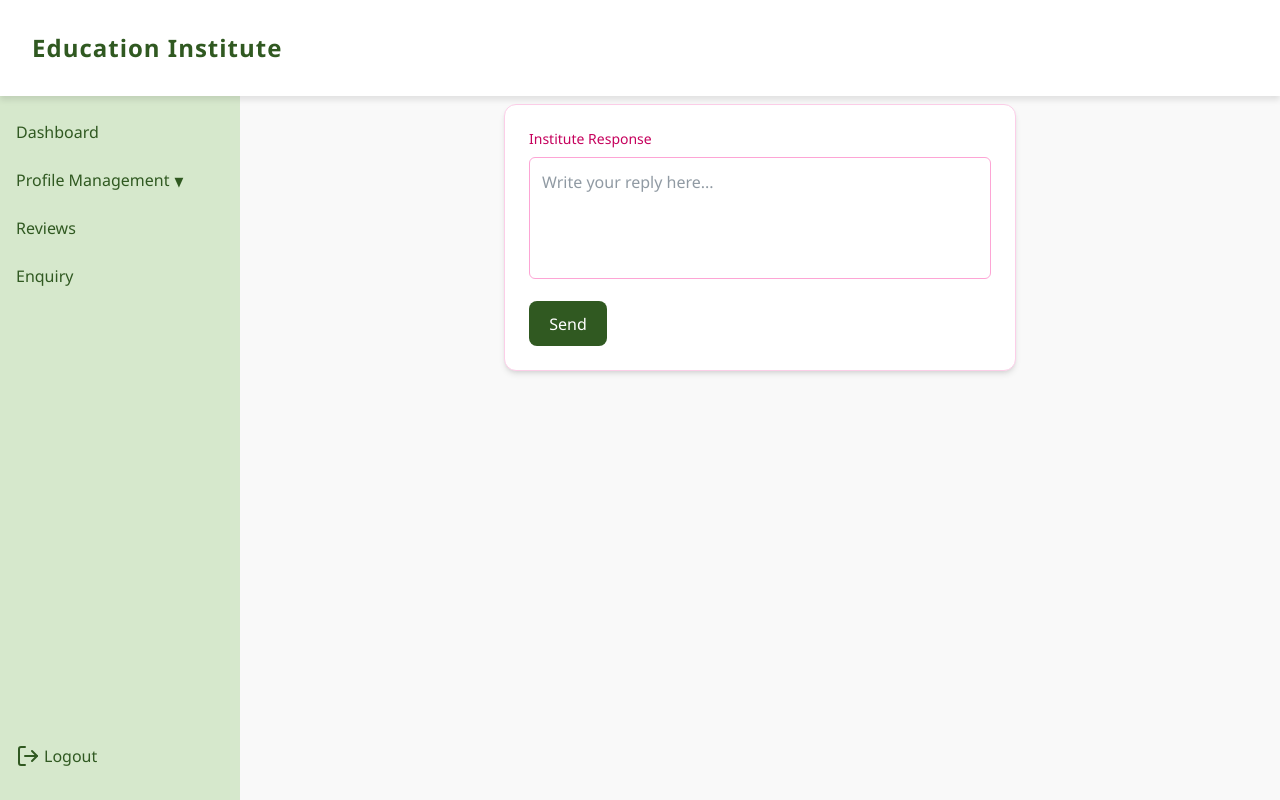
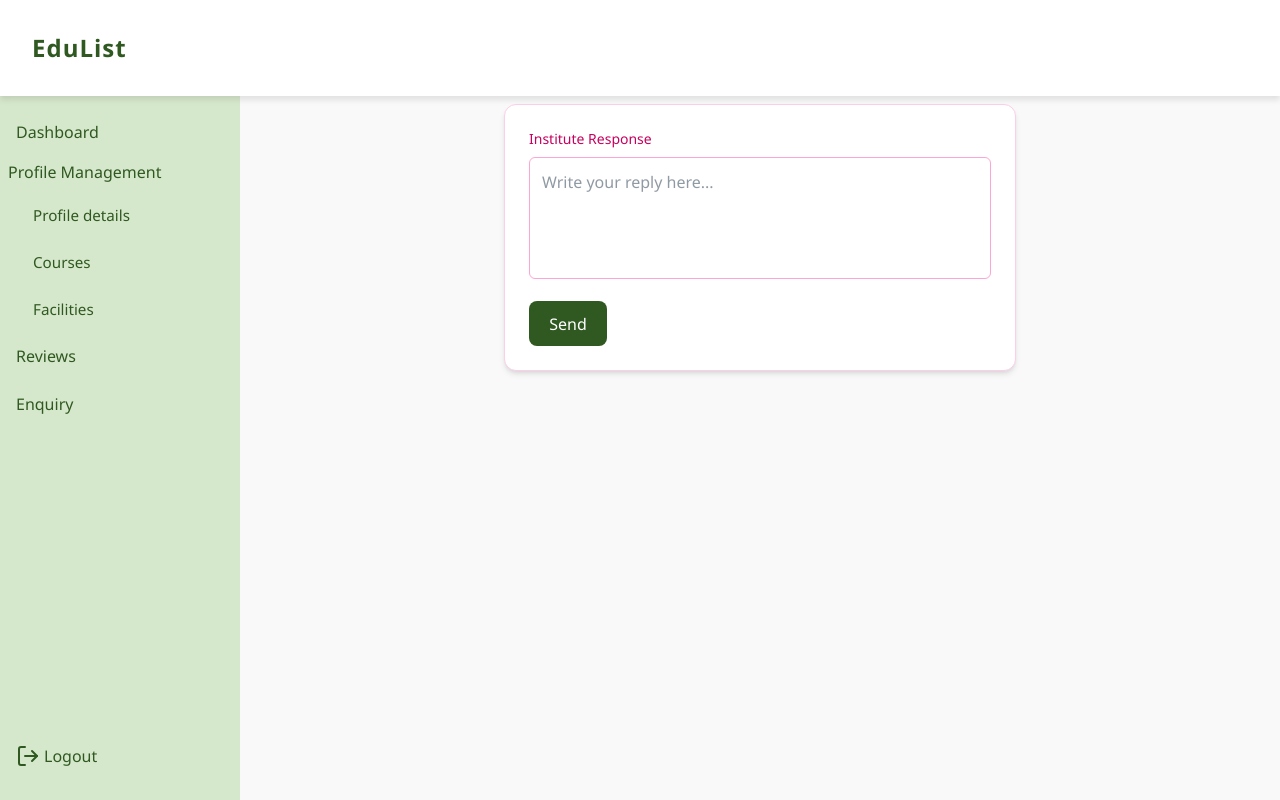
Before and after one commit to viveka1425-hub/education-institute-management, a React (Vite) app in the folder Client/: page /replayEnquiry/1 in a window 1280 px wide. Built offline with nearby package versions, Linux system fonts and the light colour scheme.

Commit message:
update admin

```diff
--- a/Client/src/Pages/Admin/Admin.jsx
+++ b/Client/src/Pages/Admin/Admin.jsx
@@ -6,6 +6,7 @@ import { useNavigate } from 'react-router-dom';
 import { userName } from '../../services/userService';
 
 export default function InstituteList() {
+    const Role = localStorage.getItem("role");
     const [list, setList] = useState([]);
     const [search, setSearch] = useState("");
     const [state, setState] = useState("");
@@ -53,10 +54,10 @@ export default function InstituteList() {
 
     return (
         <div className="p-6 bg-gray-50 min-h-screen">
+            {Role !== "admin" && (
+                <div>
                     <div><h1>Welcome! {name}</h1></div>
                     <header className="shadow p-4">
-
-
                         <div className="flex flex-col md:flex-row md:items-center md:justify-between gap-4 p-3 bg-white shadow-sm rounded-md">
                             {/* Search Bar Section */}
                             <div className="w-full md:w-auto flex justify-center md:justify-start">
@@ -146,6 +147,7 @@ export default function InstituteList() {
 
 
                     </header>
+                </div>)}
             <div className="grid grid-cols-1 md:grid-cols-2 lg:grid-cols-3 gap-6">
                 {list.map((info, index) => (
                     <div
@@ -160,7 +162,7 @@ export default function InstituteList() {
                             />
                             <div className="absolute -mt-20 left-1/2 transform -translate-x-1/2 translate-y-1/3">
                                 <img
-                                    src={ info.logo}
+                                    src={info.logo}
                                     alt="Logo"
                                     className="w-24 h-24 rounded-full border-4 border-white shadow-md object-cover"
                                 />
--- a/Client/src/Pages/User/InstituteDetails.jsx
+++ b/Client/src/Pages/User/InstituteDetails.jsx
@@ -8,6 +8,7 @@ import { Star } from "lucide-react";
 import { Menu as MenuIcon } from 'lucide-react';
 import { ToastContainer, toast } from 'react-toastify';
 import { Link } from "react-router-dom";
+import { updateUserStatus } from "../../services/adminService";
 
 
 export default function InstituteDetails() {
@@ -116,6 +117,10 @@ export default function InstituteDetails() {
     }
   };
 
+  const handleDeactivate = async (userId, action) => {
+    const use = await updateUserStatus(userId, action);
+    console.log(use)
+  }
 
   useEffect(() => {
     details(id);
@@ -161,6 +166,11 @@ export default function InstituteDetails() {
                     <Link onClick={Enquiry} className="cursor-pointer px-4 py-3 text-white font-medium hover:text-white transition duration-150" > Enquiry</Link>
                   </div>
                 )}
+                <div>
+                  {Role === "admin" && (
+                    <Link onClick={() => handleDeactivate()} className="cursor-pointer px-4 py-3 text-green-800 font-medium hover:text-blue">Deactivate</Link>
+                  )}
+                </div>
               </div>
 
               {/* Mobile Menu Button (Hamburger) */}
@@ -189,6 +199,11 @@ export default function InstituteDetails() {
                     <Link onClick={Enquiry} className="cursor-pointer px-4 py-3 text-white font-medium hover:text-white transition duration-150" > Enquiry</Link>
                   </div>
                 )}
+                <div>
+                  {Role === "admin" && (
+                    <Link onClick={() => handleDeactivate()} className="cursor-pointer px-4 py-3 text-green-800 font-medium hover:text-blue">Deactivate</Link>
+                  )}
+                </div>
               </div>
             </div>
           )}
--- a/Client/src/components/InstituteBanner.jsx
+++ b/Client/src/components/InstituteBanner.jsx
@@ -1,4 +1,4 @@
-
+import { Link } from "react-router-dom";
 
 export default function InstituteBanner() {
     return (
@@ -21,6 +21,9 @@ export default function InstituteBanner() {
 
                     {/* Decorative line */}
                     <div className="mt-6 w-32 h-1 bg-white/60 mx-auto rounded-full"></div>
+                    <button style={{backgroundColor:"white", color:"#305921", marginTop:10}}>
+                        <Link to="/login">Login</Link>
+                    </button>
                 </div>
             </div>
         </div>
--- a/Client/src/layouts/AdminLayout.jsx
+++ b/Client/src/layouts/AdminLayout.jsx
@@ -23,7 +23,7 @@ const AdminLayout = () => {
         <div className="body">
             {/* Header */}
             <div className="header">
-                <h3 className="header-title">Education Institute</h3>
+                <h3 className="header-title">EduList</h3>
 
                 {/* Hamburger */}
                 <div className="hamburger" onClick={toggleSidebar}>
--- a/Client/src/layouts/Footer.jsx
+++ b/Client/src/layouts/Footer.jsx
@@ -16,7 +16,7 @@ const Footer = () => {
 
         {/* Column 1: About */}
         <div className="footer-section">
-          <h3>Education Institute</h3>
+          <h3>EduList</h3>
           <p>
             Empowering students with knowledge and skills for a brighter future.
             Join us to experience world-class education with modern learning techniques.
@@ -30,7 +30,7 @@ const Footer = () => {
         </div>
 
         {/* Column 4: Socials */}
-        <div className="footer-section">
+        {/* <div className="footer-section">
           <h4>Follow Us</h4>
           <div className="social-icons">
             <Link to="#"><FaFacebookF /></Link>
@@ -38,12 +38,12 @@ const Footer = () => {
             <Link to="#"><FaInstagram /></Link>
             <Link to="#"><FaLinkedinIn /></Link>
           </div>
-        </div>
+        </div> */}
 
       </div>
 
       <div className="footer-bottom">
-        <p>© {new Date().getFullYear()} Education Institute | All Rights Reserved</p>
+        <p>© {new Date().getFullYear()} EduList | All Rights Reserved</p>
       </div>
     </footer>
     </div>
--- a/Client/src/layouts/MainLayout.jsx
+++ b/Client/src/layouts/MainLayout.jsx
@@ -6,7 +6,7 @@ import { LogOut } from "lucide-react";
 
 const MainLayout = () => {
     const [sidebarOpen, setSidebarOpen] = useState(false);
-    const [coursesOpen, setCoursesOpen] = useState(false);
+    //const [coursesOpen, setCoursesOpen] = useState(false);
     const navigate = useNavigate();
     const id = localStorage.getItem('institute_id')
 
@@ -26,7 +26,7 @@ const MainLayout = () => {
         <div className="body">
             {/* Header */}
             <div className="header">
-                <h3 className="header-title">Education Institute</h3>
+                <h3 className="header-title">EduList</h3>
 
 
 
@@ -45,17 +45,16 @@ const MainLayout = () => {
                         <Link to="/Dashboard">Dashboard</Link>
 
                         <div className="">
-                            <a className="dropdown-btn" onClick={() => setCoursesOpen(!coursesOpen)}>
+                            {/* <a className="dropdown-btn" onClick={() => setCoursesOpen(!coursesOpen)}> */}
                                 Profile Management
-                                <span className="arrow">{coursesOpen ? "▲" : "▼"}</span> </a>
+                                {/* <span className="arrow">{coursesOpen ? "▲" : "▼"}</span> </a> */}
 
-                            {coursesOpen && (
-                                <div className="dropdown-content">
+
+                                <div className="dropdown-content mt-3">
                                     <Link to="Profile/ProfileView">Profile details</Link>
                                     <Link to="Courses/CoursesList">Courses</Link>
                                     <Link to="Facilities/FacilitiesList">Facilities</Link>
                                 </div>
-                            )}
                         </div>
                         <Link to="/reviews/InstituteReview"> Reviews</Link>
                         <Link to ={`/Enquiry/enquiry/${id}`}>Enquiry</Link>
--- a/Client/src/layouts/userLayout.jsx
+++ b/Client/src/layouts/userLayout.jsx
@@ -21,12 +21,27 @@ const AdminLayout = () => {
 
             <div className="header">
                 <div className="flex flex-row flex-1 justify-between">
-                    <h3 className="header-title">Education Institute</h3>
+                    <h3 className="header-title">EduList</h3>
                     <div>
+                        {userId ? (
+                            <button
+                                onClick={handleLogout}
+                                className="flex items-center gap-2 px-3 py-2 bg-red-500 hover:bg-red-600 text-white rounded-lg transition cursor-pointer"
+                            >
+                                <LogOut className="w-5 h-5" />
+                                Logout
+                            </button>
+                        ) : (
+                            <button
+                                onClick={handleLogin}
+                                className="flex items-center gap-2 px-3 py-2 bg-green-500 hover:bg-green-600 text-white rounded-lg transition cursor-pointer"
+                            >
+                                <LogIn className="w-5 h-5" />
+                                Login
+                            </button>
+                        )}
+                    </div>
 
-                        {userId ? <LogOut onClick={handleLogout} className="cursor-pointer" /> : <LogIn onClick={handleLogin} />}
-
-                    </div>
                 </div>
             </div >
             {/* Sidebar */}
```
Lines whose indentation alone changed are shown as unchanged.
